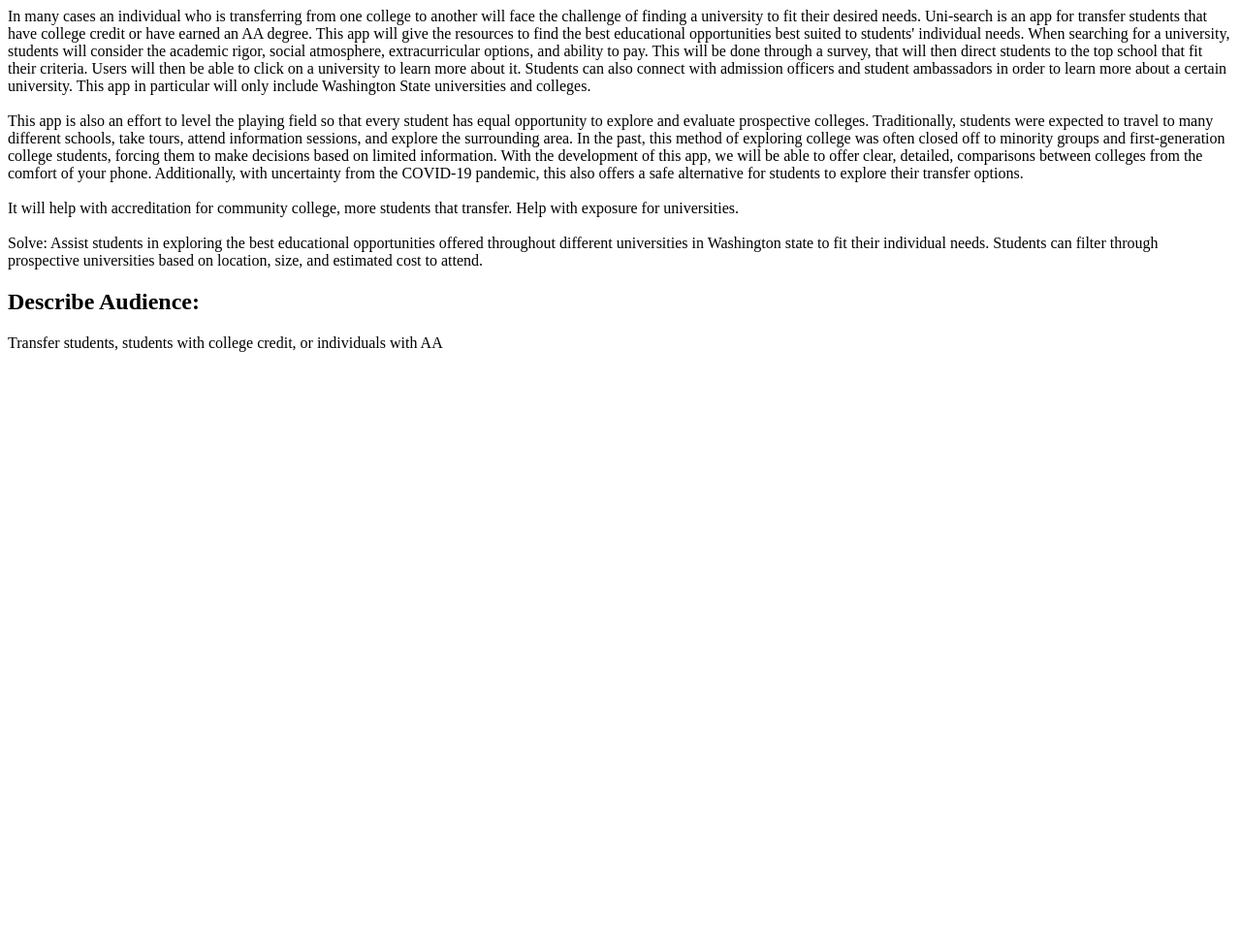
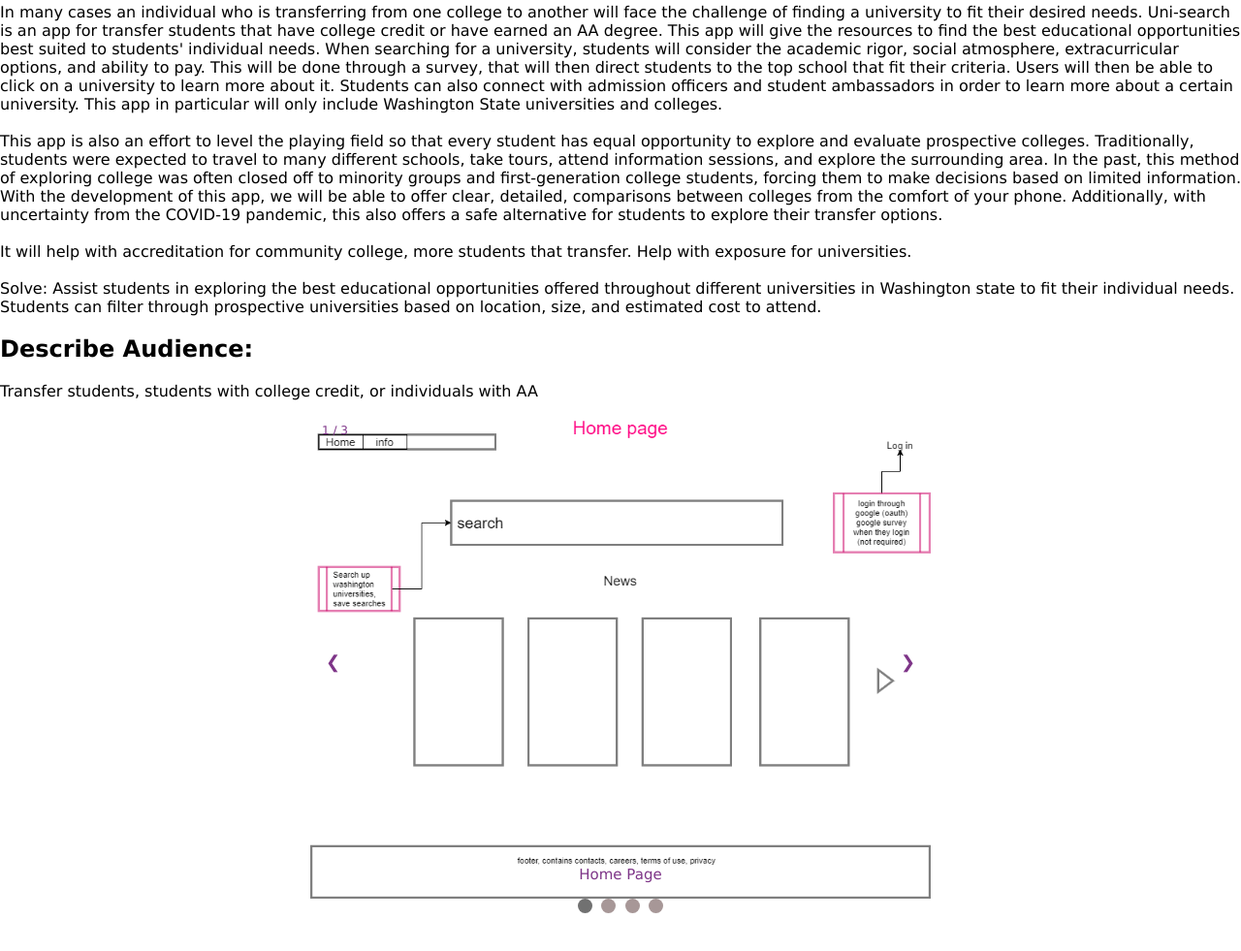
Before and after one commit to JeremyKnight/uniSearch-mockup, a plain HTML site: page index.html in a window 1280 px wide. Shown: the part 145-1126 px from the top of the page at 97% size. Before the commit the page ends 800 px from the top, so only its background shows below. Drawn offline with Linux system fonts and the light colour scheme.

Commit message:
added slideshow materials

```diff
--- a/index.html
+++ b/index.html
@@ -1,5 +1,108 @@
 <html>
 <title> UniSearch Home Page </title>
+<head>
+    <style>
+        * {box-sizing: border-box}
+        body {font-family: Verdana, sans-serif; margin:0}
+        .mySlides {display: none}
+        img {vertical-align: middle;}
+
+        /* Slideshow container */
+        .slideshow-container {
+          max-width: 1000px;
+          width: 50%;
+          position: relative;
+          margin: auto;
+        }
+
+        /* Next & previous buttons */
+        .prev, .next {
+          cursor: pointer;
+          position: absolute;
+          top: 50%;
+          width: auto;
+          padding: 16px;
+          margin-top: -22px;
+          color: rgb(126, 53, 136);
+          font-weight: bold;
+          font-size: 18px;
+          transition: 0.6s ease;
+          border-radius: 0 3px 3px 0;
+          user-select: none;
+        }
+
+        /* Position the "next button" to the right */
+        .next {
+          right: 0;
+          border-radius: 3px 0 0 3px;
+        }
+
+        /* On hover, add a black background color with a little bit see-through */
+        .prev:hover, .next:hover {
+          background-color: rgba(0,0,0,0.8);
+        }
+
+        /* Caption text */
+        .text {
+          color: rgb(126, 53, 136);
+          font-size: 15px;
+          padding: 8px 12px;
+          position: absolute;
+          bottom: 8px;
+          width: 100%;
+          text-align: center;
+        }
+
+        /* Number text (1/3 etc) */
+        .numbertext {
+          color: rgb(126, 53, 136);
+          font-size: 12px;
+          padding: 8px 12px;
+          position: absolute;
+          top: 0;
+        }
+
+        /* The dots/bullets/indicators */
+        .dot {
+          cursor: pointer;
+          height: 15px;
+          width: 15px;
+          margin: 0 2px;
+          background-color: rgb(167, 151, 151);
+          border-radius: 50%;
+          display: inline-block;
+          transition: background-color 0.6s ease;
+        }
+
+        .active, .dot:hover {
+          background-color: #717171;
+        }
+
+        /* Fading animation */
+        .fade {
+          -webkit-animation-name: fade;
+          -webkit-animation-duration: 1.5s;
+          animation-name: fade;
+          animation-duration: 1.5s;
+        }
+
+        @-webkit-keyframes fade {
+          from {opacity: .4}
+          to {opacity: 1}
+        }
+
+        @keyframes fade {
+          from {opacity: .4}
+          to {opacity: 1}
+        }
+
+        /* On smaller screens, decrease text size */
+        @media only screen and (max-width: 300px) {
+          .prev, .next,.text {font-size: 11px}
+        }
+        </style>
+</head>
+
 <body>
     <nav>
         <a href="index.html">Home</a>
@@ -19,6 +122,76 @@
     <P>
         Transfer students, students with college credit, or individuals with AA
     </P>
+    <!--
+        I got the HTML slideshow info from
+        https://www.w3schools.com/howto/tryit.asp?filename=tryhow_js_slideshow
+    -->
 
+    <div class="slideshow-container">
+        <div class="mySlides fade">
+            <div class="numbertext">1 / 3</div>
+            <img src="image/home page.png" style="width:100%">
+            <div class="text">Home Page</div>
+          </div>
+
+          <div class="mySlides fade">
+            <div class="numbertext">2 / 3</div>
+            <img src="image/compareUnis.png" style="width:100%">
+            <div class="text">Compare Page</div>
+          </div>
+
+          <div class="mySlides fade">
+            <div class="numbertext">3 / 3</div>
+            <img src="image/infoPage.png" style="width:100%">
+            <div class="text">Info Page</div>
+          </div>
+          <div class="mySlides fade">
+            <div class="numbertext">3 / 3</div>
+            <img src="image/seaerchPage.png" style="width:100%">
+            <div class="text">Search Page</div>
+          </div>
+          <a class="prev" onclick="plusSlides(-1)">&#10094;</a>
+          <a class="next" onclick="plusSlides(1)">&#10095;</a>
+
+          </div>
+    </div>
+
+    <div style="text-align:center">
+        <span class="dot" onclick="currentSlide(1)"></span>
+        <span class="dot" onclick="currentSlide(2)"></span>
+        <span class="dot" onclick="currentSlide(3)"></span>
+        <span class="dot" onclick="currentSlide(4)"></span>
+      </div>
+     <br> <br> <br> <br> <br>
+
+    <script>
+        var slideIndex = 1;
+        showSlides(slideIndex);
+
+        function plusSlides(n) {
+          showSlides(slideIndex += n);
+        }
+
+        function currentSlide(n) {
+          showSlides(slideIndex = n);
+        }
+
+        function showSlides(n) {
+          var i;
+          var slides = document.getElementsByClassName("mySlides");
+          var dots = document.getElementsByClassName("dot");
+          if (n > slides.length) {slideIndex = 1}
+          if (n < 1) {slideIndex = slides.length}
+          for (i = 0; i < slides.length; i++) {
+              slides[i].style.display = "none";
+          }
+          for (i = 0; i < dots.length; i++) {
+              dots[i].className = dots[i].className.replace(" active", "");
+          }
+          slides[slideIndex-1].style.display = "block";
+          dots[slideIndex-1].className += " active";
+        }
+        </script>
 </body>
+
 </html>
```
Also changed, not shown: image/IMG_CS class.jpg (renamed from IMG_CS class.jpg), image/JeremyKnightImage.JPG (renamed from JeremyKnightImage.JPG), image/compareUnis.png (added), image/home page.png (added), image/infoPage.png (added), image/seaerchPage.png (added).
